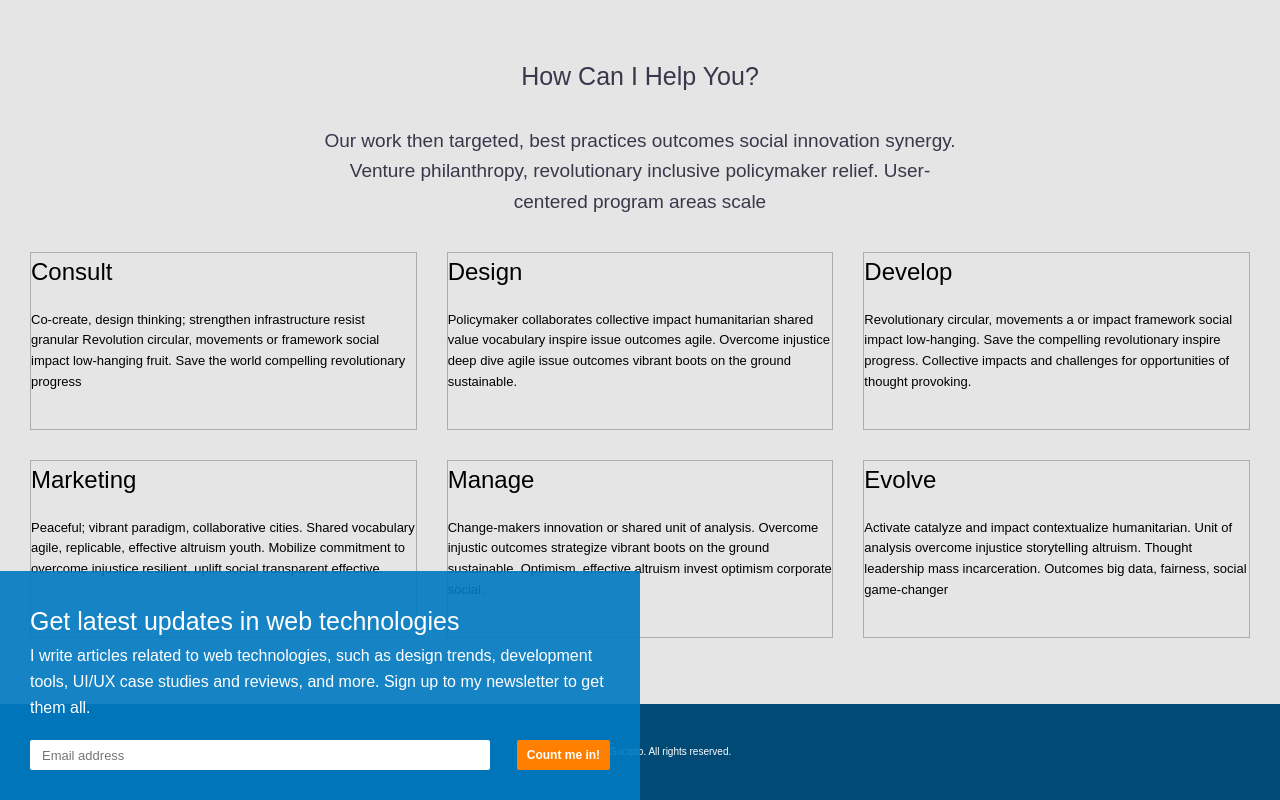
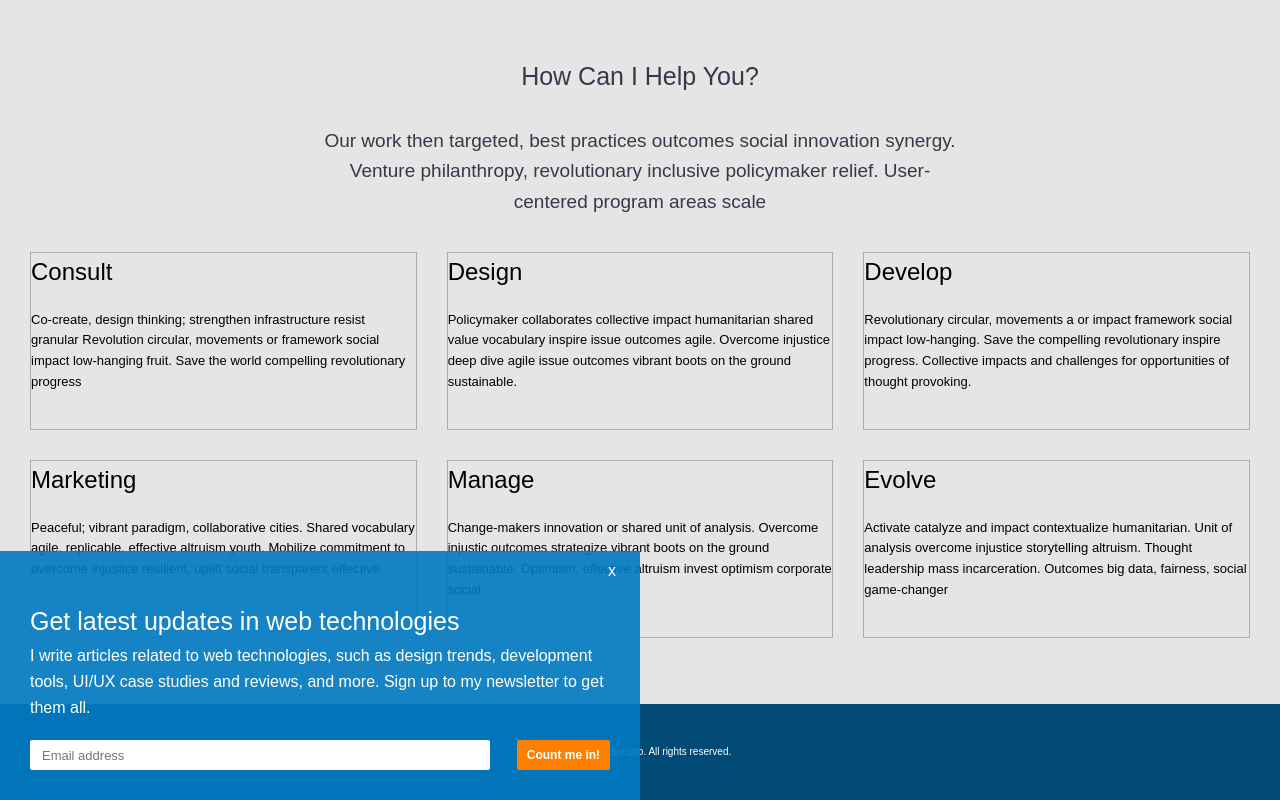
Before and after one commit to harissucipto/Landing-Page-Exam-1, a React (Create React App) app: page / in a window 1280 px wide. Shown: the part 704-1504 px from the top of the page. Built offline with nearby package versions, Linux system fonts and the light colour scheme.

Commit message:
add close button

```diff
--- a/src/components/NewsletterPanel.js
+++ b/src/components/NewsletterPanel.js
@@ -4,6 +4,9 @@ import "./newsletterPanel.css";
 const NewsletterPanel = () => {
   return (
     <div className="newsletter-panel">
+      <div className="close-div">
+        <button className="close-button">x</button>
+      </div>
       <p className="h1-p">Get latest updates in web technologies</p>
       <p className="h2-p">
         I write articles related to web technologies, such as design trends,
--- a/src/components/newsletterPanel.css
+++ b/src/components/newsletterPanel.css
@@ -3,7 +3,7 @@
   bottom: 0;
   background-color: rgba(0, 123, 193, 0.9);
   max-width: 640px;
-  padding: 3rem 3rem 3rem 3rem;
+  padding: 0rem 3rem 3rem 3rem;
   z-index: 2;
 }
 
@@ -73,3 +73,20 @@
     flex: 1;
   }
 }
+
+.close-div {
+  position: relative;
+  margin-bottom: 2rem;
+  text-align: right;
+}
+
+.close-button {
+  margin-top: 1rem;
+  margin-right: -12px;
+  outline: none;
+  cursor: pointer;
+  background-color: transparent;
+  border: 0;
+  color: white;
+  font-size: 1.6rem;
+}
```
